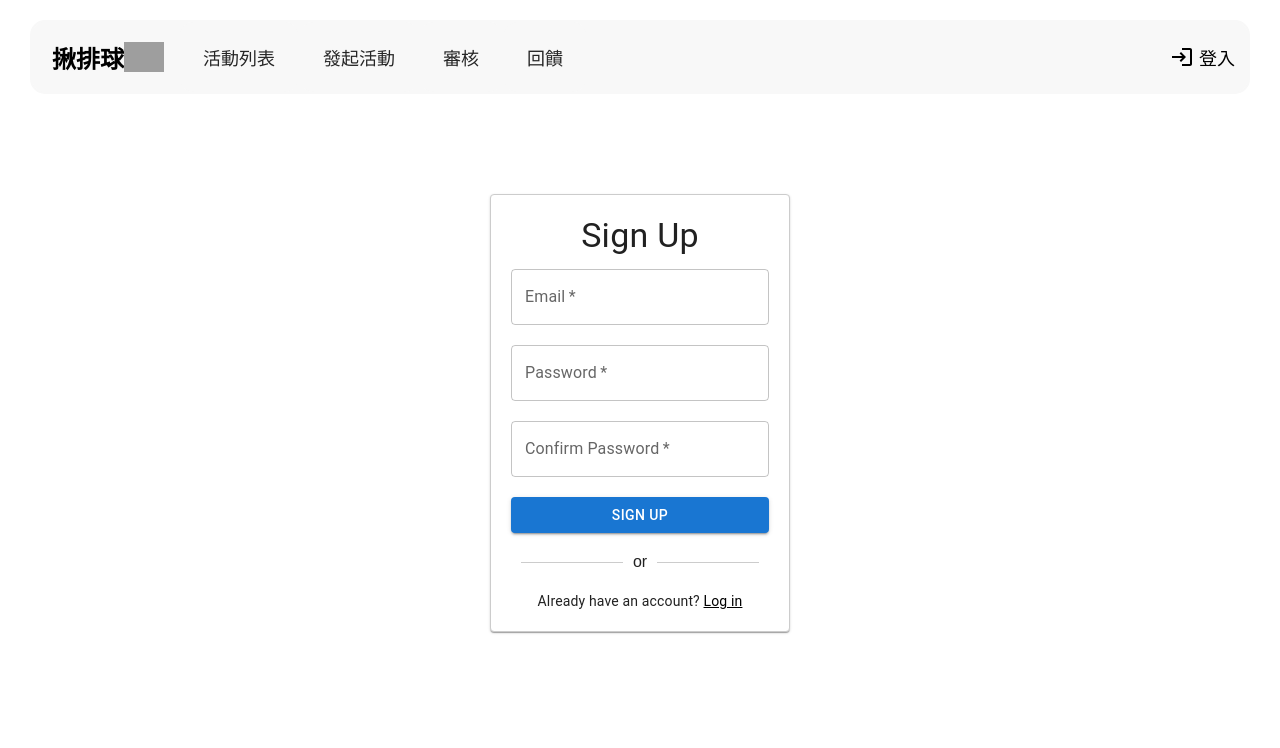
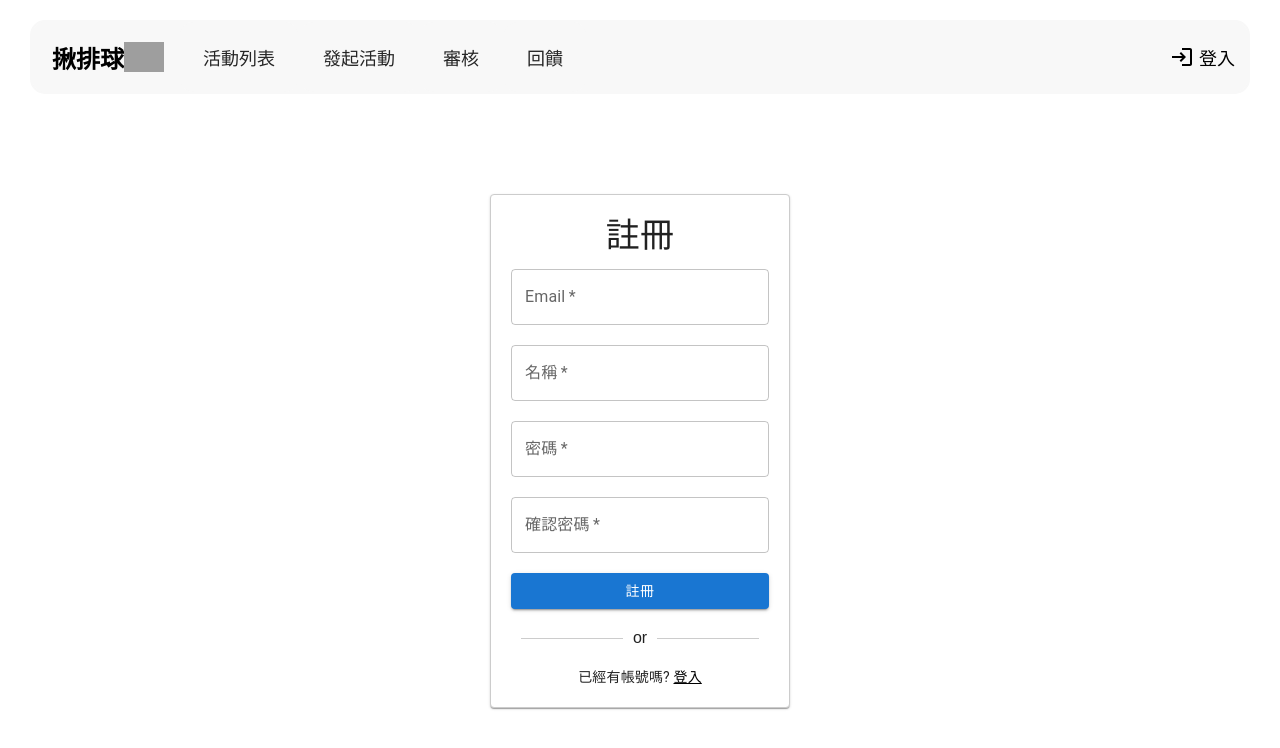
Before and after one commit to rebeccaS47/volleyball, a React (Vite) app: page /signup in a window 1280 px wide. Shown: the top 748 px of the page. Built offline with nearby package versions, Linux system fonts and the light colour scheme; no server answers; grey boxes are pictures that could not be loaded; a web font is replaced by a local one.

Commit message:
feat: add name field to sign-up page, create user document in Firestore, and set default avatar on sign-up

```diff
--- a/src/pages/login/index.tsx
+++ b/src/pages/login/index.tsx
@@ -56,7 +56,7 @@ const Login: React.FC = () => {
   return (
     <LoginCard>
       <Typography variant="h4" gutterBottom>
-        Sign In
+        登入
       </Typography>
       <Form onSubmit={handleLogin}>
         <TextField
@@ -68,7 +68,7 @@ const Login: React.FC = () => {
           required
         />
         <TextField
-          label="Password"
+          label="密碼"
           type="password"
           variant="outlined"
           fullWidth
@@ -78,16 +78,16 @@ const Login: React.FC = () => {
         />
         {error && <Typography color="error">{error}</Typography>}
         <Button type="submit" variant="contained" fullWidth>
-          Sign in
+          登入
         </Button>
       </Form>
       <Typography variant="body2" style={{ marginTop: '5px' }}>
-        Don't have an account?{' '}
+        還沒有帳號?{' '}
         <a
           href="/signup"
           style={{ color: 'black', textDecoration: 'underline' }}
         >
-          Sign Up
+          註冊
         </a>
       </Typography>
       <Divider>
--- a/src/pages/signup/index.tsx
+++ b/src/pages/signup/index.tsx
@@ -3,26 +3,62 @@ import { useNavigate } from 'react-router-dom';
 import { useUserAuth } from '../../context/userAuthContext.tsx';
 import styled from 'styled-components';
 import { Card, TextField, Button, Typography } from '@mui/material';
+import { FirebaseError } from 'firebase/app';
+import { doc, setDoc } from 'firebase/firestore';
+import { db, storage } from '../../../firebaseConfig';
+import { ref, uploadBytes, getDownloadURL } from 'firebase/storage';
+import type { User } from '../../types';
+import DefaultPhoto from '../../assets/defaultPhoto.png';
 
 const Signup: React.FC = () => {
   const [email, setEmail] = useState('');
+  const [name, setName] = useState('');
   const [password, setPassword] = useState('');
   const [confirmPassword, setConfirmPassword] = useState('');
   const [error, setError] = useState('');
   const navigate = useNavigate();
-  const { signUp } = useUserAuth();
+  const { signUp, updateUser } = useUserAuth();
 
   const handleSignup = async (e: React.FormEvent) => {
     e.preventDefault();
     if (password !== confirmPassword) {
-      setError("Passwords don't match");
+      setError('請輸入相同密碼');
       return;
     }
     try {
-      await signUp(email, password);
-      navigate('/info');
+      const userCredential = await signUp(email, password);
+
+      const response = await fetch(DefaultPhoto);
+      const defaultPhotoBlob = await response.blob();
+      const storageRef = ref(storage, `userPhotos/${userCredential.uid}`);
+      await uploadBytes(storageRef, defaultPhotoBlob);
+      const downloadURL = await getDownloadURL(storageRef);
+
+      const userData = {
+        name: name,
+        imgURL: downloadURL,
+        id: userCredential.uid,
+        email: userCredential.email,
+      };
+
+      await setDoc(doc(db, 'users', userCredential.uid), userData);
+      updateUser(userData as User);
+      alert('成功註冊!');
+      navigate('/');
     } catch (error) {
-      setError('Failed to create an account.');
+      if (error instanceof FirebaseError) {
+        if (error.code === 'auth/weak-password') {
+          setError('密碼至少需要六位字');
+        } else if (error.code === 'auth/email-already-in-use') {
+          setError('該電子郵件已被使用');
+        } else if (error.code === 'auth/invalid-email') {
+          setError('請輸入有效的電子郵件');
+        } else {
+          setError('註冊失敗，請稍後再試');
+        }
+      } else {
+        setError('註冊失敗，請稍後再試');
+      }
       console.error(error);
     }
   };
@@ -30,7 +66,7 @@ const Signup: React.FC = () => {
   return (
     <SignupCard>
       <Typography variant="h4" gutterBottom>
-        Sign Up
+        註冊
       </Typography>
       <Form onSubmit={handleSignup}>
         <TextField
@@ -42,7 +78,15 @@ const Signup: React.FC = () => {
           required
         />
         <TextField
-          label="Password"
+          label="名稱"
+          variant="outlined"
+          fullWidth
+          value={name}
+          onChange={(e) => setName(e.target.value)}
+          required
+        />
+        <TextField
+          label="密碼"
           type="password"
           variant="outlined"
           fullWidth
@@ -51,7 +95,7 @@ const Signup: React.FC = () => {
           required
         />
         <TextField
-          label="Confirm Password"
+          label="確認密碼"
           type="password"
           variant="outlined"
           fullWidth
@@ -59,9 +103,9 @@ const Signup: React.FC = () => {
           onChange={(e) => setConfirmPassword(e.target.value)}
           required
         />
-        {error && <Typography color="error">{error}</Typography>}
+        {error && <ErrorText>{error}</ErrorText>}
         <Button type="submit" variant="contained" fullWidth>
-          Sign Up
+          註冊
         </Button>
       </Form>
       <Divider>
@@ -70,12 +114,12 @@ const Signup: React.FC = () => {
         <Hr />
       </Divider>
       <Typography variant="body2">
-        Already have an account?{' '}
+        已經有帳號嗎?{' '}
         <a
           href="/login"
           style={{ color: 'black', textDecoration: 'underline' }}
         >
-          Log in
+          登入
         </a>
       </Typography>
     </SignupCard>
@@ -117,3 +161,7 @@ const Hr = styled.hr`
   background-color: rgb(204, 204, 204);
   margin: 0 10px;
 `;
+
+const ErrorText = styled.div`
+  color: red;
+`;
--- a/src/pages/user/info.tsx
+++ /dev/null
@@ -1,88 +0,0 @@
-import React, { useState } from 'react';
-import { useUserAuth } from '../../context/userAuthContext';
-import { ref, uploadBytes, getDownloadURL } from 'firebase/storage';
-import { doc, setDoc } from 'firebase/firestore';
-import { db, storage } from '../../../firebaseConfig';
-import { useNavigate } from 'react-router-dom';
-
-interface InfoProps {}
-
-const Info: React.FC<InfoProps> = () => {
-  const { firebaseUser, updateUser } = useUserAuth();
-  const [name, setName] = useState('');
-  const [file, setFile] = useState<File | null>(null);
-  const [uploading, setUploading] = useState(false);
-  const navigate = useNavigate();
-
-  const handleFileChange = (e: React.ChangeEvent<HTMLInputElement>) => {
-    if (e.target.files && e.target.files[0]) {
-      setFile(e.target.files[0]);
-    }
-  };
-
-  const handleSubmit = async (e: React.FormEvent) => {
-    e.preventDefault();
-    if (!name || !file || !firebaseUser || !firebaseUser.email) {
-      alert('Please fill all fields');
-      return;
-    }
-
-    try {
-      setUploading(true);
-      const fileRef = ref(storage, `userPhotos/${firebaseUser.uid}}`);
-      await uploadBytes(fileRef, file);
-      const imgURL = await getDownloadURL(fileRef);
-
-      const userData = {
-        name: name,
-        imgURL: imgURL,
-        id: firebaseUser.uid,
-        email: firebaseUser.email,
-      };
-
-      await setDoc(doc(db, 'users', firebaseUser.uid), userData);
-      updateUser(userData);
-
-      alert('成功上傳!');
-      navigate('/');
-    } catch (error) {
-      console.error('Error uploading data: ', error);
-      alert('Failed to upload data');
-    } finally {
-      setUploading(false);
-    }
-  };
-
-  return (
-    <div>
-      <h1>Info</h1>
-      <form onSubmit={handleSubmit}>
-        <div>
-          <label htmlFor="name">Name:</label>
-          <input
-            type="text"
-            id="name"
-            value={name}
-            onChange={(e) => setName(e.target.value)}
-            required
-          />
-        </div>
-        <div>
-          <label htmlFor="file">Upload Photo:</label>
-          <input
-            type="file"
-            id="file"
-            accept="image/*"
-            onChange={handleFileChange}
-            required
-          />
-        </div>
-        <button type="submit" disabled={uploading}>
-          {uploading ? 'Uploading...' : 'Submit'}
-        </button>
-      </form>
-    </div>
-  );
-};
-
-export default Info;
```
Also changed, not shown: src/routes.tsx (+10 -15 lines), src/assets/defaultPhoto.png (added), 1 other file (tests, documents, lock files or other folders).
